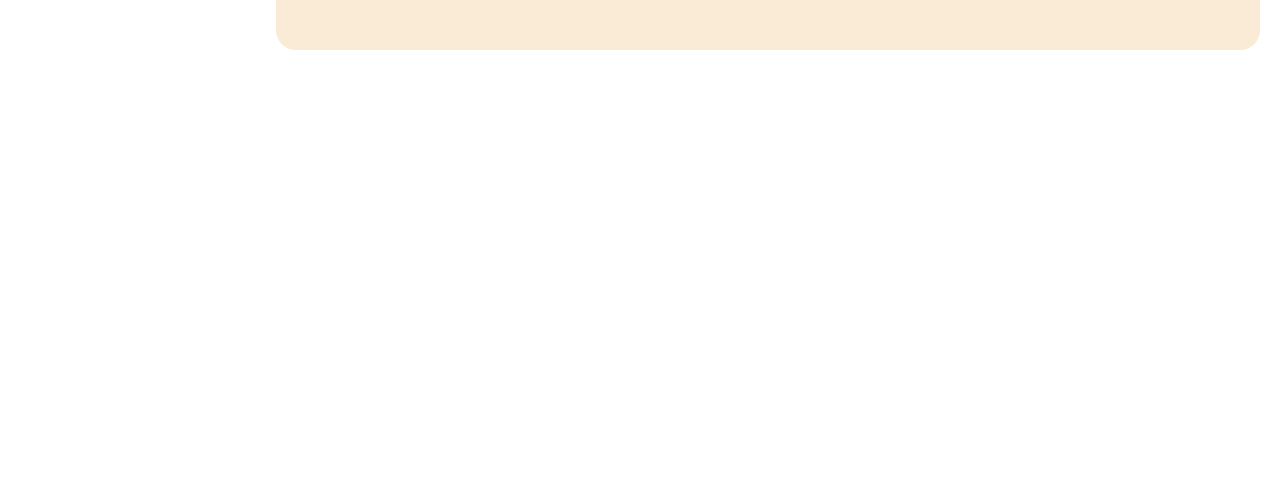
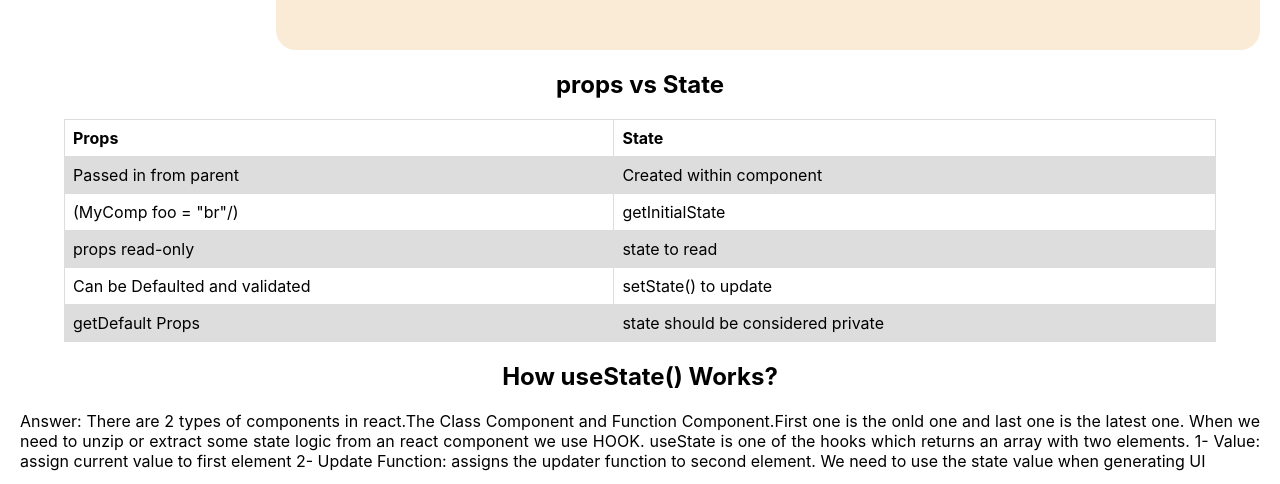
Before and after one commit to sayeef-rahman/Buy-Dates, a React (Create React App) app: page / in a window 1280 px wide. Shown: the part 3262-3746 px from the top of the page. Before the commit the page ends 3312 px from the top, so only its background shows below. Built offline with nearby package versions, Linux system fonts and the light colour scheme.

Commit message:
question & ans added

```diff
--- a/src/App.js
+++ b/src/App.js
@@ -3,12 +3,14 @@ import './App.css';
 import Header from './components/Header/Header';
 import Shop from './components/Shop/Shop';
 import Cart from './components/Cart/Cart';
+import Questions from './components/Questions/Questions';
 
 function App() {
   return (
     <div className="App">
       <Header></Header>
       <Shop></Shop>
+      <Questions></Questions>
     </div>
   );
 }
--- /dev/null
+++ b/src/components/Questions/Questions.css
@@ -0,0 +1,26 @@
+.q-one{
+    text-align: center;
+}
+table {
+    border-collapse: collapse;
+    margin-left: auto;
+    margin-right: auto;
+    width: 90%;
+  }
+
+  td, th {
+    border: 1px solid #dddddd;
+    text-align: left;
+    padding: 8px;
+  }
+
+  tr:nth-child(even) {
+    background-color: #dddddd;
+  }
+  .q-2{
+      margin: 0 20px;
+    text-align: justify;
+  }
+  .q-2 h2{
+      text-align: center;
+  }
--- /dev/null
+++ b/src/components/Questions/Questions.js
@@ -0,0 +1,44 @@
+import React from 'react';
+import './Questions.css'
+
+const Questions = () => {
+    return (
+        <div>
+            <div className='q-one'>
+                <h2>props vs State </h2>
+                <table>
+                    <tr>
+                        <th>Props</th>
+                        <th>State</th>
+                    </tr>
+                    <tr>
+                        <td>Passed in from parent</td>
+                        <td>Created within component</td>
+                    </tr>
+                    <tr>
+                        <td>(MyComp foo = "br"/)</td>
+                        <td>getInitialState</td>
+                    </tr>
+                    <tr>
+                        <td>props read-only</td>
+                        <td>state to read</td>
+                    </tr>
+                    <tr>
+                        <td>Can be Defaulted and validated</td>
+                        <td>setState() to update</td>
+                    </tr>
+                    <tr>
+                        <td>getDefault Props</td>
+                        <td>state should be considered private</td>
+                    </tr>
+                    </table>
+            </div>
+            <div className='q-2'>
+                <h2>How useState() Works?</h2>
+                <p><span className='answer'>Answer: </span>There are 2 types of components in react.The Class Component and Function Component.First one is the onld one and last one is the latest one. When we need to unzip or extract some state logic from an react component we use HOOK. useState is one of the hooks which returns an array with two elements. 1- Value: assign current value to first element 2- Update Function: assigns the updater function to second element. We need to use the state value when generating  UI</p>
+            </div>
+        </div>
+    );
+};
+
+export default Questions;
```
